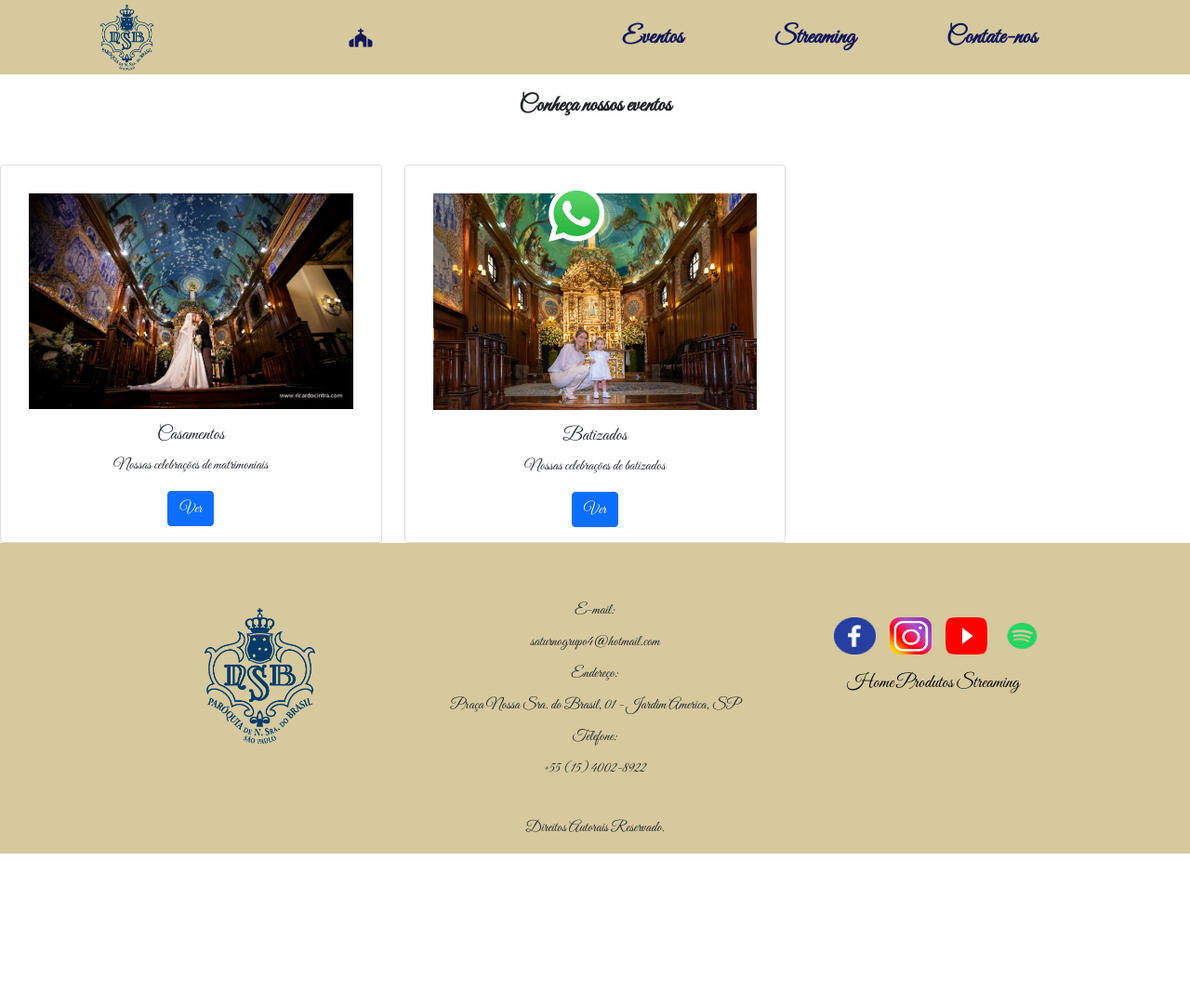
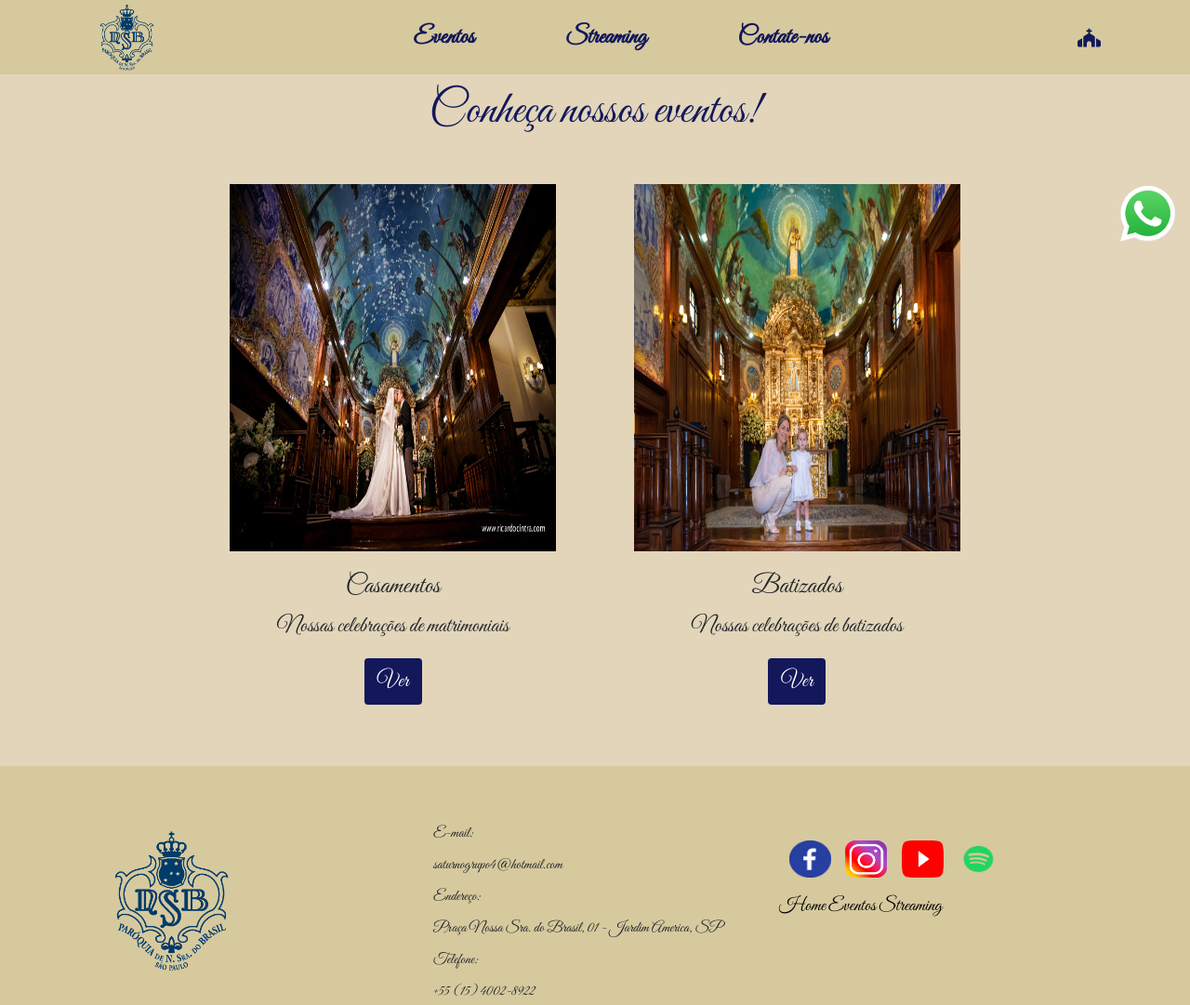
Before and after one commit to gruposaturno01/paroquia, a plain HTML site: page eventos.html in a window 1280 px wide. Shown: the top 1081 px of the page at 93% size. Before the commit the page ends 918 px from the top, so only its background shows below. Drawn offline with Linux system fonts and the light colour scheme; a web font is replaced by a local one.

Commit message:
12/07/2023

```diff
--- a/css/style.css
+++ b/css/style.css
@@ -7,6 +7,7 @@ body,
 ul {
     margin: 0px;
     padding: 0px;
+    background-color: #e2d5ba;
 }
 
 body {
@@ -94,8 +95,8 @@ header {
 }
 
 .banner {
-    background-image: url(../img/carousel100.png);
-    height: auto;
+    background-image: url(../img/carousel.png);
+    height: 720px;
     background-repeat: no-repeat;
     background-position: center;
 }
@@ -151,8 +152,6 @@ h1 {
     position: center;
     display: flex;
     background-color: #e2d5ba;
-
-
 }
 .galeria #container {
     margin-left: 0%;
@@ -169,6 +168,7 @@ h1 {
 .galeria .gallery {
     width: 30%;
     margin-top: 20px;
+    padding-bottom: 20px;
 }
 .galeria .gallery img {
     width: 120%;
@@ -177,12 +177,11 @@ h1 {
     transition: transform .5s ease;
     display: flex;
     position: relative;
-
 }
 .galeria .gallery img:hover {
-    -webkit-transform: scale(1.1);
-    transform: scale(1.1);
-    box-shadow: 0 0 10px rgba(0, 0, 0, 0.05)
+    -webkit-transform: scale(1.05);
+    transform: scale(1.05);
+    box-shadow: 0 0 5px rgba(0, 0, 0, 0.05)
 
    /* padding-left: 10px;
     transition: 0.6s;
@@ -340,7 +339,8 @@ h1 {
     justify-content: space-between;
 }
 .imagem-sobre {
-    width: 40%;
+    height: 450px;
+    width: 400px;
 }
 .texto-sobre {
     width: 50%;
@@ -368,34 +368,68 @@ h1 {
 
 /* Início CSS Card Produtos */
 
+.text-center {
+    background-color: #e2d5ba;
+}
+
 .text-center .mb-5 {
     display: flex;
     justify-content: center;
-    align-items: center;
+    padding-top: 10px;
+    color: #13185a;
+    font-size: 50px;
+}
+.col-lg-4 .card {
+    border: none;
+    border-style: none;
+    background-color: transparent;
+    transition: .2s;
+}
+.col-lg-4 .card .btn-primary {
+    background-color: #13185a;
+    border: 2px solid #13185a;
+    font-size: 23px;
+}
+.col-lg-4 .card .btn-primary:hover {
+    background-color: rgb(46, 127, 248);
+    border: 2px solid rgb(46, 127, 248);
+    text-shadow: 2px 2px 4px #0000007a;
 }
 .text-center h4 {
-    margin-top: 20px;
     font-family: 'Great Vibes';
     text-align: center;
+    font-weight: 100px;
+
 }
+.card-title{
+    font-size: 28px;
+}
+.card-text {
+    font-size: 24px;
+}
+
 .card  {
     width: 100%;
     height: 100%;
     align-items: center;
     font-family: 'Great Vibes';
     text-align: center;
+    margin-bottom: 50px;
+    background-color: #e2d5ba;
 }
 
 .card img {
     position: center;
     padding-bottom: 0;
-    height: auto;
+    height: 400px;
     margin-top: 0px;
     margin-bottom: 0px;
-    padding-top: 30px;
+    padding-top: 0px;
     padding-left: 30px;
     padding-right: 30px;
     display: flex;
+    background-color: #e2d5ba;
+    padding-bottom: 5px;
    /* position: center;
     height: auto;
     width: 100%; */
--- a/eventos.html
+++ b/eventos.html
@@ -12,15 +12,16 @@
 </head>
 <body>
     <!-- Início Menu -->
+<!-- Início Menu -->
 <header>
     <div class="container-grid conteudo-header">
-        <img class="logo" src="./img/brasão.png" alt="Logo">
-        <a href="index.html" title="Início da Página" class="fa-solid fa-church fa-lg" style="color: #13185a;" ></a>
+        <a href="index.html"><img class="logo" src="./img/brasão.png" alt="Logo"></a>
         <nav id="menu-header" class="menu-header">
             <a href="eventos.html">Eventos</a>
             <a href="streaming.html">Streaming</a>
             <a href="mailto:saturnogrupo4@email.com">Contate-nos</a>
         </nav>
+            <a href="index.html" title="Início da Página" class="fa-solid fa-church fa-lg" style="color: #13185a;" ></a>
         <!-- <a class="menu-barras" href="javascript: void(0)" onclick="mostrarMenu()"> -->
             <!-- <i id="icone-menu" class="fas fa-bars" style="color:#d6c99e"></i> -->
         </a>
@@ -30,8 +31,8 @@
 
     <!-- Início CARD Produtos -->
     <div class="text-center">
-        <h4 class="mb-5"><strong>Conheça nossos eventos</strong></h4>
-        <div class="row">
+        <h4 class="mb-5">Conheça nossos eventos!</h4>
+        <div class="row justify-content-md-center">
             <!-- Início Card Produto 1 -->
             <div class="col-lg-4 col-md-12 md-4">
                 <div class="card">
@@ -46,7 +47,7 @@
                         <p class="card-text">
                             Nossas celebrações de matrimoniais
                         </p>
-                        <a href="#" class="btn btn-primary">Ver</a>
+                        <a href="eventoscasamento.html" class="btn btn-primary">Ver</a>
                     </div>
                 </div>
             </div>
@@ -65,11 +66,13 @@
                         <p class="card-text">
                            Nossas celebrações de batizados
                         </p>
-                        <a href="#" class="btn btn-primary">Ver</a>
+                        <a href="eventosbatizado.html" class="btn btn-primary">Ver</a>
                     </div>
                 </div>
             </div>
             <!-- Fim Card Produto 2 -->
+        </div>
+    </div>
 
 
 
@@ -116,7 +119,7 @@
                 </figure>
                 <br>
                 <a href="index.html">Home</a>
-                <a href="eventos.html">Produtos</a>
+                <a href="eventos.html">Eventos</a>
                 <a href="streaming.html">Streaming</a>
             </div>
             <!-- Fim Mídias Sociais -->
```
Also changed, not shown: eventosbatizado.html (+7 -8 lines), eventoscasamento.html (+7 -7 lines), index.html (+2 -2 lines), streaming.html (+6 -7 lines), Img/carousel (1).png (deleted), Img/carousel_1.png (added), Img/igreja céu azul.jpg (renamed from igreja céu azul.jpg), 3 other files.
